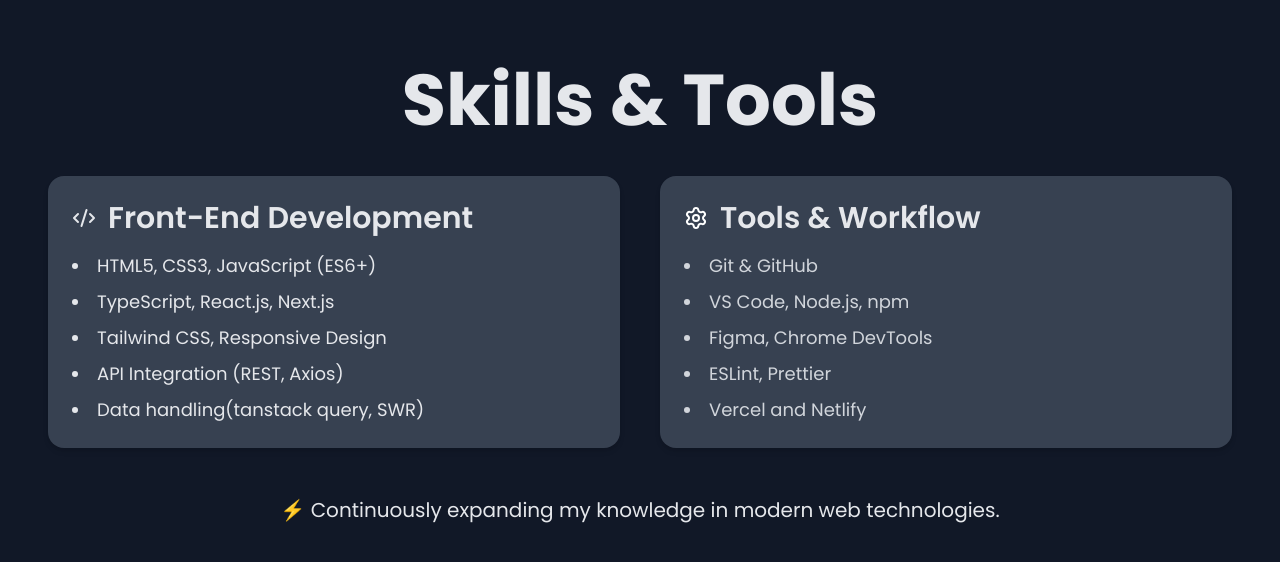
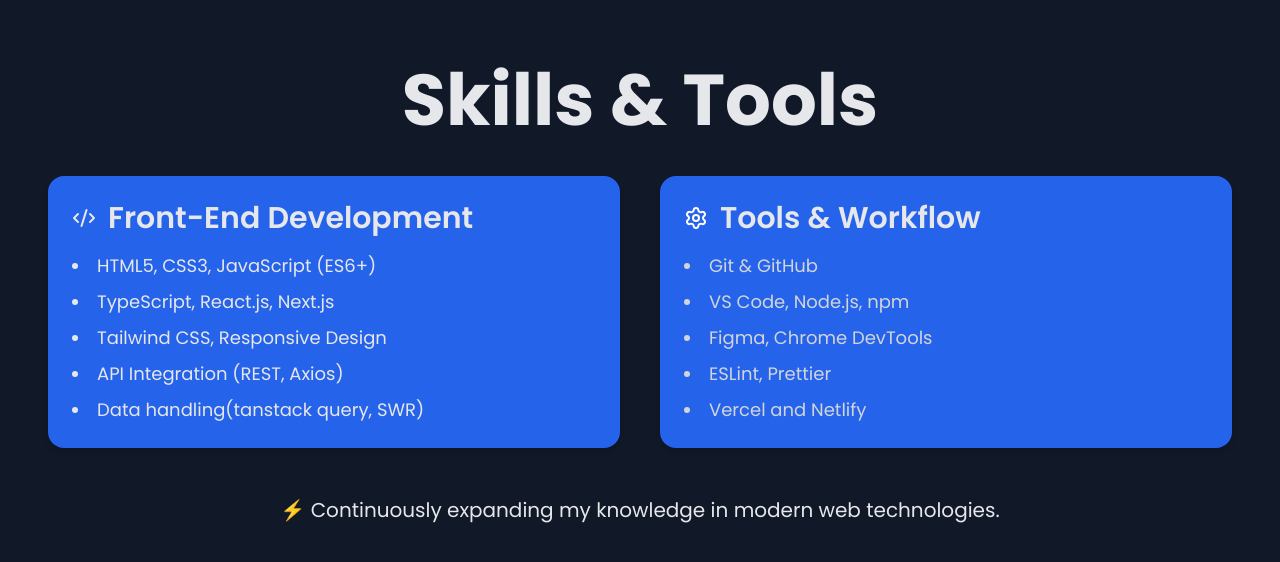
Before and after one commit to Tanko99/Portfolio, a React (Vite) app in the folder tanko-fabrice/: page /skills in a window 1280 px wide. Shown: the top 562 px of the page. Built offline with nearby package versions, Linux system fonts and the light colour scheme.

Commit message:
skills page; background color for darkmode changed

```diff
--- a/tanko-fabrice/src/pages/SkillsPage.jsx
+++ b/tanko-fabrice/src/pages/SkillsPage.jsx
@@ -11,7 +11,7 @@
 
       <div className="grid sm:grid-col-1 lg:grid-cols-2 gap-10 mx-auto">
         {/* Front-End Development */}
-        <div className="bg-gray-900 dark:bg-gray-700 dark:text-gray-900  rounded-2xl p-6 shadow-md hover:shadow-xl transition-all duration-300">
+        <div className="bg-gray-900 dark:bg-primary dark:text-gray-300  rounded-2xl p-6 shadow-md hover:shadow-xl transition-all duration-300">
           <div className="flex items-center gap-3 mb-4">
             <Code2 className="text-gray-200  w-15 h-15" />
             <h3 className=" font-semibold md:text-3xl sm:text-xl text-lg text-gray-200">
@@ -28,7 +28,7 @@
         </div>
 
         {/* Tools & Workflow */}
-        <div className="bg-gray-900 dark:bg-gray-700 dark:text-gray-900 rounded-2xl p-6 shadow-md hover:shadow-xl transition-all duration-300">
+        <div className="bg-gray-900 dark:bg-primary dark:text-gray-300 rounded-2xl p-6 shadow-md hover:shadow-xl transition-all duration-300">
           <div className="flex items-center gap-3 mb-4">
             <Settings className="text-white w-15 h-15" />
             <h3 className="md:text-3xl sm:text-2xl  font-semibold text-xl text-gray-200">
```
